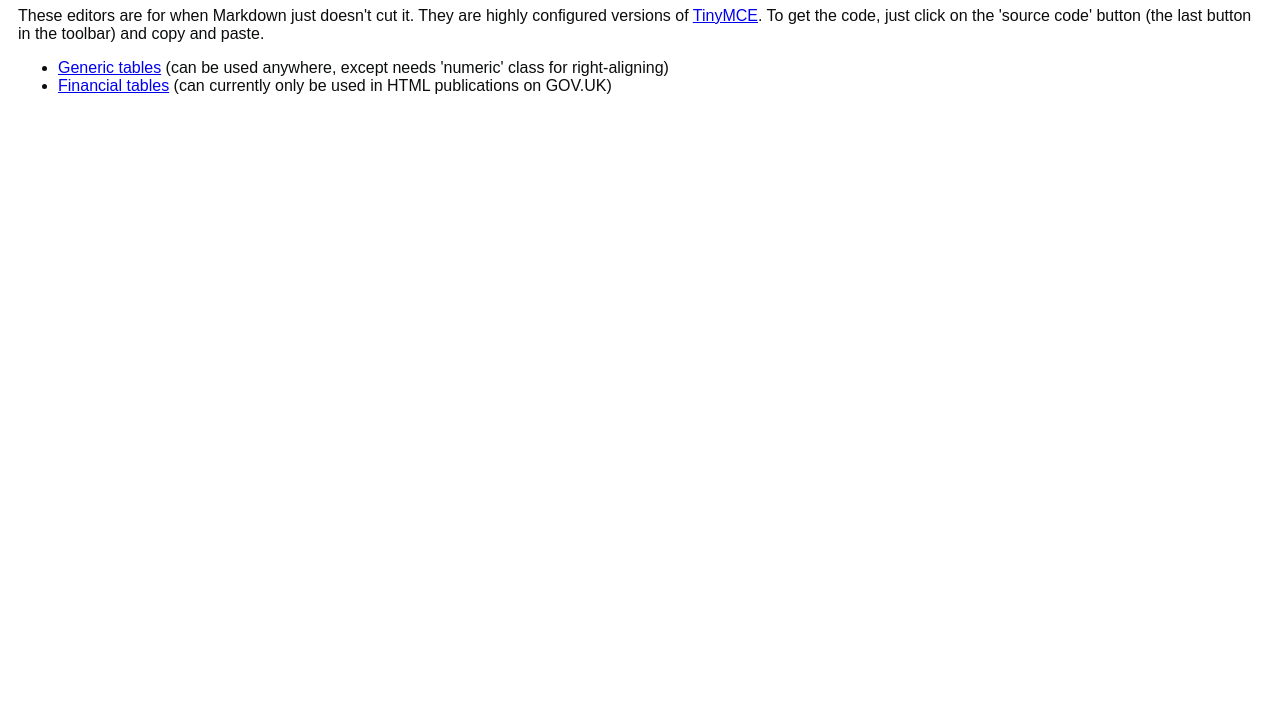
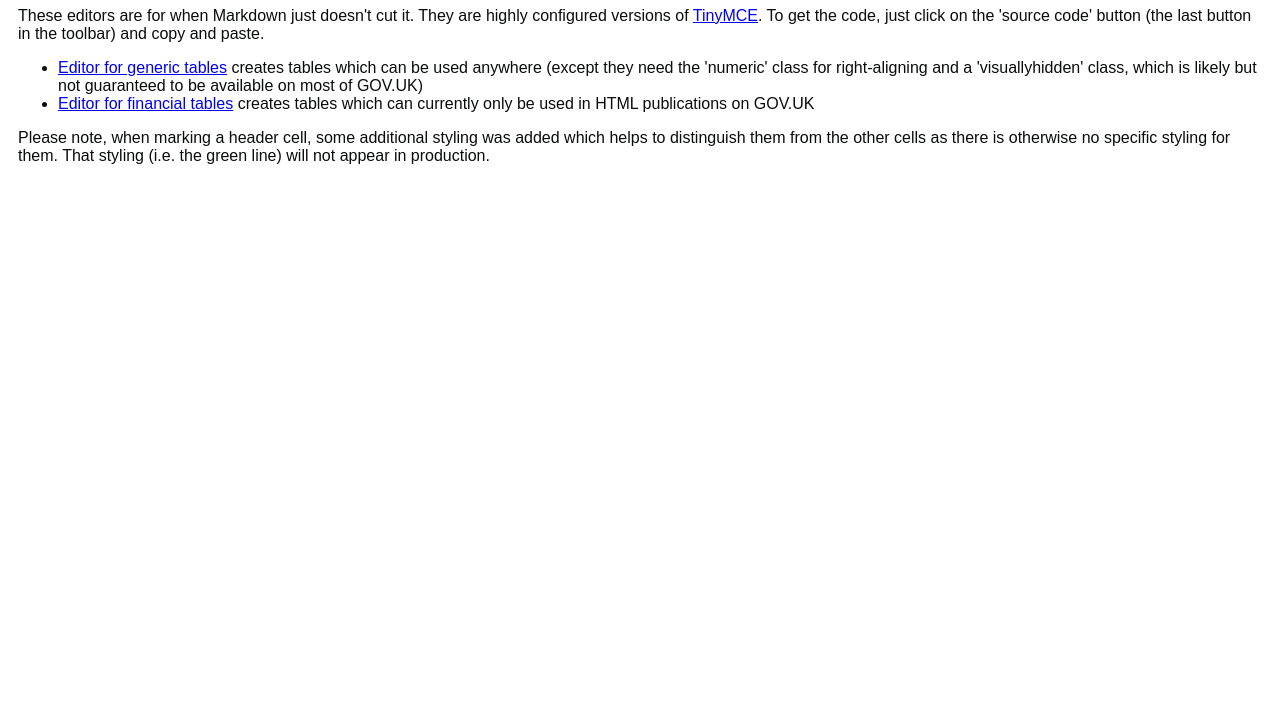
Before and after one commit to alphagov/table-editor, a plain HTML site: page index.html in a window 1280 px wide. Shown: the part 91-800 px from the top of the page. Drawn offline with Linux system fonts and the light colour scheme.

Commit message:
Improve documentation

```diff
--- a/index.html
+++ b/index.html
@@ -12,9 +12,11 @@
   <p>These editors are for when Markdown just doesn't cut it. They are highly configured versions of <a href="https://www.tinymce.com/">TinyMCE</a>. To get the code, just click on the 'source code' button (the last button in the toolbar) and copy and paste.</p>
 
   <ul>
-    <li><a href="generic-tables.html">Generic tables</a> (can be used anywhere, except needs 'numeric' class for right-aligning)</li>
-    <li><a href="financial-tables.html">Financial tables</a> (can currently only be used in HTML publications on GOV.UK)</li>
+    <li><a href="generic-tables.html">Editor for generic tables</a> creates tables which can be used anywhere (except they need the 'numeric' class for right-aligning and a 'visuallyhidden' class, which is likely but not guaranteed to be available on most of GOV.UK)</li>
+    <li><a href="financial-tables.html">Editor for financial tables</a> creates tables which can currently only be used in HTML publications on GOV.UK</li>
   </ul>
+
+  <p>Please note, when marking a header cell, some additional styling was added which helps to distinguish them from the other cells as there is otherwise no specific styling for them. That styling (i.e. the green line) will not appear in production.</p>
 
 </body>
 </html>
```
Also changed, not shown: screenshot.png (added), 1 other file.
